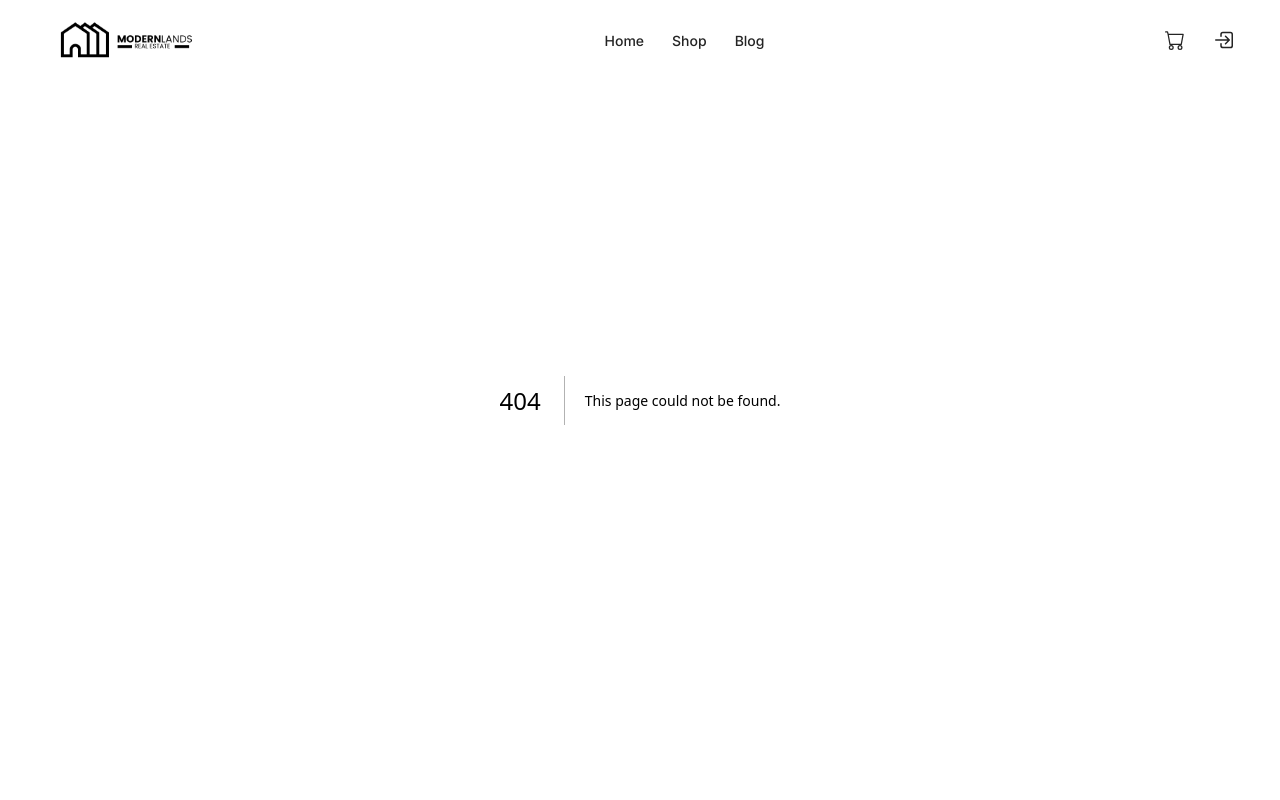
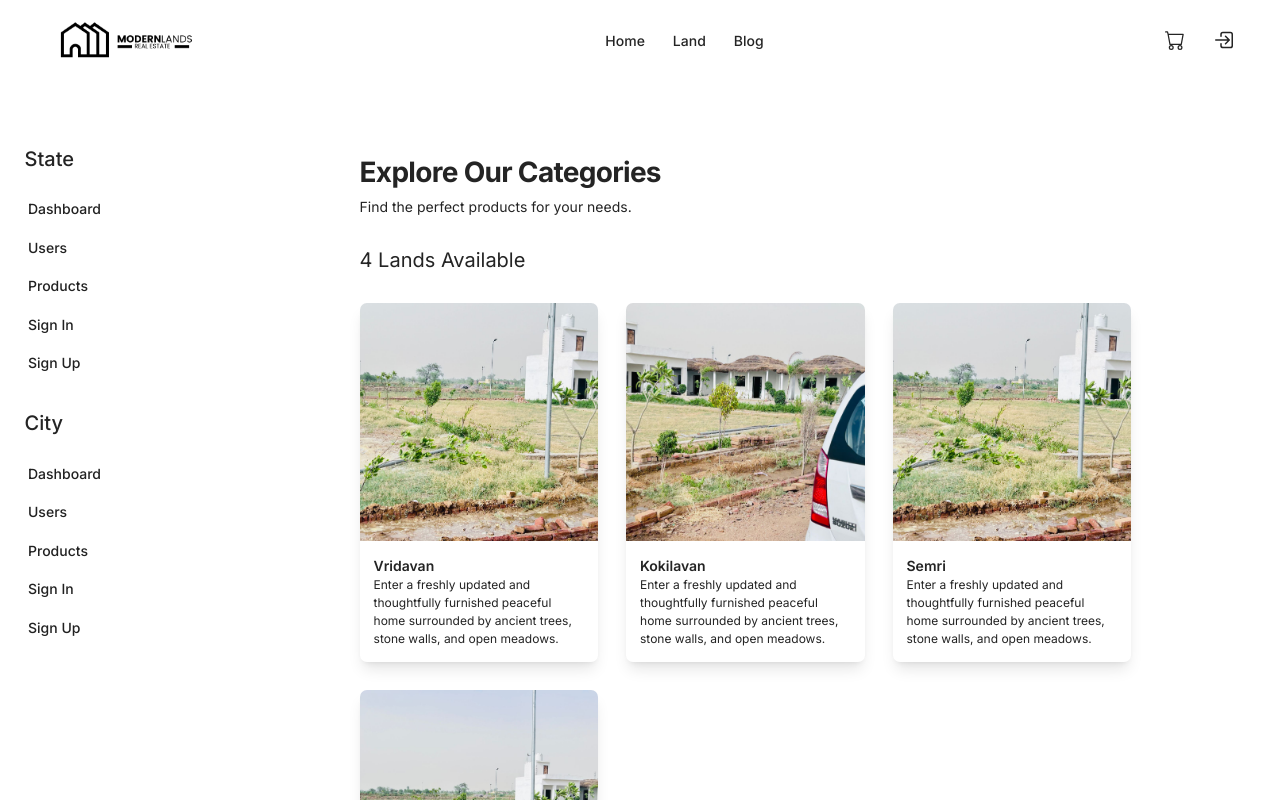
Before and after one commit to Unknown3032/AathyatamRealstate, a Next.js app: page /all-lands in a window 1280 px wide. Before the commit this address had no page. Shown: the top 800 px of the page. Built offline with nearby package versions, Linux system fonts and the light colour scheme.

Commit message:
product page

```diff
--- /dev/null
+++ b/app/all-lands/page.js
@@ -0,0 +1,24 @@
+'use client'
+import ProductCards from '@/components/ProductCards'
+import SideNavbarProduct from '@/components/SideNavbarProduct'
+import React, { useState } from 'react'
+
+const Page = () => {
+
+    const [sidenavBar, setSidenavBar] = useState(false)
+
+    return (
+        <div className='min-h-screen flex w-full '>
+
+            <div className='md:w-72 bg-white'>
+                <SideNavbarProduct sidenavBar={sidenavBar} setSidenavBar={setSidenavBar} />
+            </div>
+
+            <div className='w-full  md:mt-7'>
+                <ProductCards sidenavBar={sidenavBar} setSidenavBar={setSidenavBar} />
+            </div>
+        </div>
+    )
+}
+
+export default Page
--- a/components/Menu.jsx
+++ b/components/Menu.jsx
@@ -4,7 +4,7 @@ import { BsChevronDown } from "react-icons/bs";
 
 const data = [
     { id: 1, name: "Home", url: "/" },
-    { id: 2, name: "Shop", url: "/products" },
+    { id: 2, name: "Land", url: "/all-lands" },
     { id: 4, name: "Blog", url: "/blog" },
 ];
 
--- a/components/MenuMobile.jsx
+++ b/components/MenuMobile.jsx
@@ -7,7 +7,7 @@ import { fadeIn } from "@/varient";
 
 const data = [
     { id: 1, name: "Home", url: "/" },
-    { id: 2, name: "Shop", url: "/products" },
+    { id: 2, name: "Land", url: "/all-lands" },
     { id: 4, name: "Blog", url: "/blog" },
 ];
 
--- /dev/null
+++ b/components/ProductCards.jsx
@@ -0,0 +1,65 @@
+
+import Link from "next/link"
+import { CiFilter } from "react-icons/ci";
+
+const demoLands = [
+    { url: '/featureimg.jpg', title: "Vridavan", des: "Enter a freshly updated and thoughtfully furnished peaceful home surrounded by ancient trees, stone walls, and open meadows." },
+
+    { url: "/land.jpg", title: "Kokilavan", des: "Enter a freshly updated and thoughtfully furnished peaceful home surrounded by ancient trees, stone walls, and open meadows." },
+
+    { url: "/land1.jpg", title: "Semri", des: "Enter a freshly updated and thoughtfully furnished peaceful home surrounded by ancient trees, stone walls, and open meadows." },
+
+    { url: "/land2.jpg", title: "Mathura", des: "Enter a freshly updated and thoughtfully furnished peaceful home surrounded by ancient trees, stone walls, and open meadows." },
+]
+
+const ProductCards = ({ sidenavBar, setSidenavBar }) => {
+    return (
+        <section className="w-full py-12 md:py-16 lg:py-20 md:mt-16 flex justify-center items-center">
+            <div className="container grid gap-6 md:gap-8 px-4 md:px-6 max-w-6xl mx-auto">
+                <div className="flex flex-col  items-start  gap-4 md:gap-8">
+                    <div className="grid gap-1">
+                        <h2 className="text-3xl font-bold tracking-tight">Explore Our Categories</h2>
+                        <p className="text-muted-foreground">Find the perfect products for your needs.</p>
+                    </div>
+
+                    <div className="flex text-2xl justify-between w-full">
+                        <h1 className="" >{demoLands?.length} Lands Available</h1>
+                        <div className="md:hidden" >
+                            <CiFilter
+                                onClick={() => setSidenavBar(!sidenavBar)}
+                                className="text-3xl" />
+                        </div>
+                    </div>
+                </div>
+                <div className="grid grid-cols-1 sm:grid-cols-2 md:grid-cols-2 lg:grid-cols-3 gap-8 w-full">
+                    {
+                        demoLands?.map((land, i) => {
+                            return (
+                                <div key={i} className=" ">
+                                    <div className="relative group overflow-hidden rounded-lg shadow-lg w-full">
+                                        <Link href="#" className="absolute inset-0 z-10" prefetch={false}>
+                                            <span className="sr-only">View Category</span>
+                                        </Link>
+                                        <img
+                                            src={land?.url}
+                                            alt="Electronics"
+                                            width="300"
+                                            height="300"
+                                            className="object-cover w-full aspect-square group-hover:opacity-50 transition-opacity"
+                                        />
+                                        <div className="p-4 bg-background">
+                                            <h3 className="text-lg font-semibold">{land?.title}</h3>
+                                            <p className="text-sm text-muted-foreground">{land.des}</p>
+                                        </div>
+                                    </div>
+                                </div>
+                            )
+                        })
+                    }
+                </div>
+            </div>
+        </section>
+    )
+}
+
+export default ProductCards
--- /dev/null
+++ b/components/SideNavbarProduct.jsx
@@ -0,0 +1,84 @@
+
+import Link from "next/link"
+import { VscClose } from "react-icons/vsc";
+
+
+const SideNavbarProduct = ({ sidenavBar, setSidenavBar }) => {
+
+    return (
+        <div className={` w-full md:w-72 h-full absolute md:block bg-white z-20 md:z-10 ${sidenavBar ? 'block' : 'hidden'} `}>
+            <aside id="sidebar-multi-level-sidebar" className="fixed mt-5 bg-white md:top-32 left-0 z-40 md:w-72 w-full h-full md:h-auto  sm:translate-x-0" aria-label="Sidebar">
+
+                <span className="md:hidden" onClick={() => setSidenavBar(!sidenavBar)}> <VscClose className="ml-[90vw] text-2xl " /></span>
+
+                <div className="h-full px-3 py-4 overflow-y-auto  dark:bg-gray-800">
+                    <h1 className="text-2xl pl-4 pb-5 font-medium">State</h1>
+                    <ul className="space-y-1 font-medium">
+                        <li>
+                            <a href="#" className="flex items-center p-2 text-gray-900 rounded-lg dark:text-white hover:bg-gray-100 dark:hover:bg-gray-700 group">
+                                <span className="ms-3">Dashboard</span>
+                            </a>
+                        </li>
+
+                        <li>
+                            <a href="#" className="flex items-center p-2 text-gray-900 rounded-lg dark:text-white hover:bg-gray-100 dark:hover:bg-gray-700 group">
+                                <span className="flex-1 ms-3 whitespace-nowrap">Users</span>
+                            </a>
+                        </li>
+                        <li>
+                            <a href="#" className="flex items-center p-2 text-gray-900 rounded-lg dark:text-white hover:bg-gray-100 dark:hover:bg-gray-700 group">
+                                <span className="flex-1 ms-3 whitespace-nowrap">Products</span>
+                            </a>
+                        </li>
+                        <li>
+                            <a href="#" className="flex items-center p-2 text-gray-900 rounded-lg dark:text-white hover:bg-gray-100 dark:hover:bg-gray-700 group">
+                                <span className="flex-1 ms-3 whitespace-nowrap">Sign In</span>
+                            </a>
+                        </li>
+                        <li>
+                            <a href="#" className="flex items-center p-2 text-gray-900 rounded-lg dark:text-white hover:bg-gray-100 dark:hover:bg-gray-700 group">
+                                <span className="flex-1 ms-3 whitespace-nowrap">Sign Up</span>
+                            </a>
+                        </li>
+                    </ul>
+                </div>
+
+                <div className="h-full px-3 py-4 overflow-y-auto  dark:bg-gray-800">
+                    <h1 className="text-2xl pl-4 pb-5 font-medium">City</h1>
+                    <ul className="space-y-1 font-medium">
+                        <li>
+                            <a href="#" className="flex items-center p-2 text-gray-900 rounded-lg dark:text-white hover:bg-gray-100 dark:hover:bg-gray-700 group">
+                                <span className="ms-3">Dashboard</span>
+                            </a>
+                        </li>
+
+                        <li>
+                            <a href="#" className="flex items-center p-2 text-gray-900 rounded-lg dark:text-white hover:bg-gray-100 dark:hover:bg-gray-700 group">
+                                <span className="flex-1 ms-3 whitespace-nowrap">Users</span>
+                            </a>
+                        </li>
+                        <li>
+                            <a href="#" className="flex items-center p-2 text-gray-900 rounded-lg dark:text-white hover:bg-gray-100 dark:hover:bg-gray-700 group">
+                                <span className="flex-1 ms-3 whitespace-nowrap">Products</span>
+                            </a>
+                        </li>
+                        <li>
+                            <a href="#" className="flex items-center p-2 text-gray-900 rounded-lg dark:text-white hover:bg-gray-100 dark:hover:bg-gray-700 group">
+                                <span className="flex-1 ms-3 whitespace-nowrap">Sign In</span>
+                            </a>
+                        </li>
+                        <li>
+                            <a href="#" className="flex items-center p-2 text-gray-900 rounded-lg dark:text-white hover:bg-gray-100 dark:hover:bg-gray-700 group">
+                                <span className="flex-1 ms-3 whitespace-nowrap">Sign Up</span>
+                            </a>
+                        </li>
+                    </ul>
+                </div>
+            </aside>
+
+
+        </div>
+    )
+}
+
+export default SideNavbarProduct
```
Also changed, not shown: components/Footer.jsx (+8 -8 lines).
